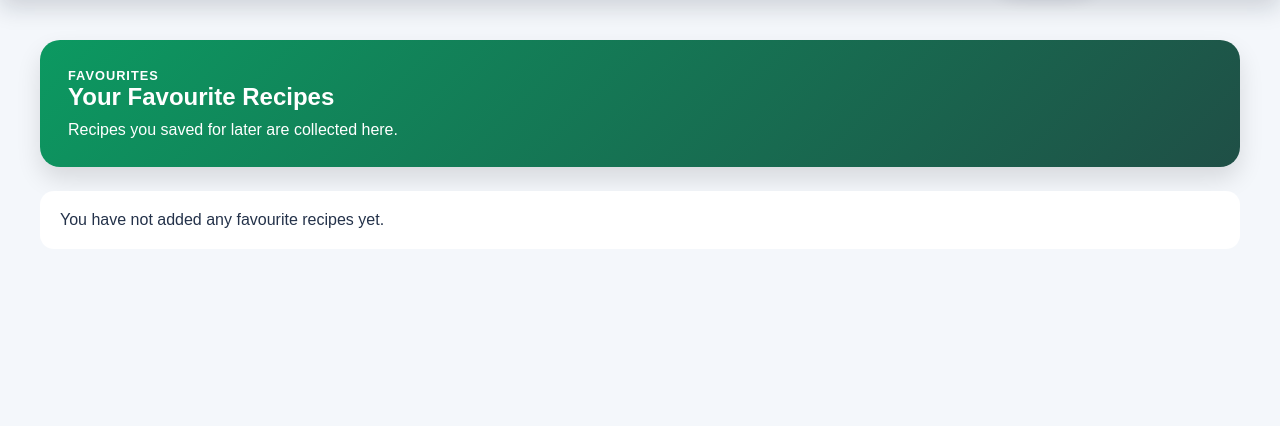
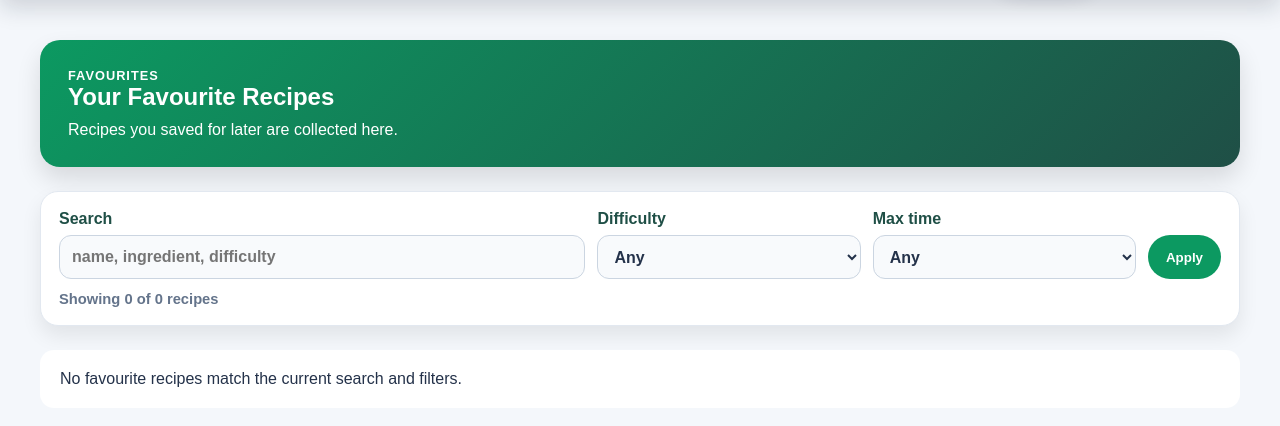
Before and after one commit to 2026-pwr-sl/script-languages-6g, a Flask app: page /favourites in a window 1280 px wide. Shown: the part 80-506 px from the top of the page. Run offline with Flask 3, Linux system fonts and the light colour scheme.

Commit message:
feat: filter and search

```diff
--- a/Frinder/app.py
+++ b/Frinder/app.py
@@ -34,6 +34,7 @@ from utils import parse_ingredients
 
 BASE_DIR = Path(__file__).resolve().parent
 DATA_DIR = BASE_DIR / "data"
+MAX_COOKING_TIME_FILTERS = [15, 30, 45, 60]
 
 app = Flask(__name__)
 app.secret_key = "frinder2137glhfdonthackmeplease"
@@ -121,6 +122,81 @@ def get_recipe_suggestions(
     )
 
     return suggestions, favourite_recipe_names
+
+
+def get_recipe_filter_state():
+    max_time = request.args.get("max_time", "").strip()
+    valid_max_times = {str(option) for option in MAX_COOKING_TIME_FILTERS}
+
+    if max_time not in valid_max_times:
+        max_time = ""
+
+    return {
+        "q": request.args.get("q", "").strip(),
+        "difficulty": request.args.get("difficulty", "").strip(),
+        "max_time": max_time,
+    }
+
+
+def get_recipe_difficulty_options(recipes):
+    return sorted(
+        {
+            recipe.difficulty
+            for recipe in recipes
+            if recipe.difficulty
+        }
+    )
+
+
+def recipe_matches_search(recipe, search_text):
+    if not search_text:
+        return True
+
+    search_value = search_text.lower()
+    searchable_parts = [
+        recipe.name,
+        recipe.instructions,
+        recipe.difficulty,
+        *recipe.ingredients,
+    ]
+
+    return any(search_value in str(part).lower() for part in searchable_parts)
+
+
+def filter_recipe_list(recipes, filters):
+    filtered_recipes = []
+    max_time = int(filters["max_time"]) if filters["max_time"] else None
+
+    for recipe in recipes:
+        if not recipe_matches_search(recipe, filters["q"]):
+            continue
+
+        if (
+            filters["difficulty"]
+            and recipe.difficulty.lower() != filters["difficulty"].lower()
+        ):
+            continue
+
+        if max_time is not None and recipe.cooking_time > max_time:
+            continue
+
+        filtered_recipes.append(recipe)
+
+    return filtered_recipes
+
+
+def build_recipe_filter_context(recipes, filtered_recipes, filters, endpoint):
+    return {
+        "recipe_filters": filters,
+        "recipe_filter_endpoint": endpoint,
+        "difficulty_filter_options": get_recipe_difficulty_options(recipes),
+        "max_time_filter_options": MAX_COOKING_TIME_FILTERS,
+        "filtered_recipe_count": len(filtered_recipes),
+        "total_recipe_count": len(recipes),
+        "has_active_recipe_filters": bool(
+            filters["q"] or filters["difficulty"] or filters["max_time"]
+        ),
+    }
 
 
 @app.route("/quick-add", methods=["POST"])
@@ -224,11 +300,19 @@ def remove_ingredient():
 @app.route("/all-recipes")
 def all_recipes():
     recipes_list, favourite_recipe_names = get_recipes_with_favourite_status()
+    filters = get_recipe_filter_state()
+    filtered_recipes = filter_recipe_list(recipes_list, filters)
 
     return render_template(
         "all_recipes.html",
-        recipes=recipes_list,
+        recipes=filtered_recipes,
         favourite_recipe_names=favourite_recipe_names,
+        **build_recipe_filter_context(
+            recipes_list,
+            filtered_recipes,
+            filters,
+            "all_recipes",
+        ),
     )
 
 
@@ -310,11 +394,19 @@ def favourites():
         for recipe in recipes_list
         if recipe_key(recipe.name) in favourite_recipe_names
     ]
+    filters = get_recipe_filter_state()
+    filtered_favourite_recipes = filter_recipe_list(favourite_recipes, filters)
 
     return render_template(
         "favourites.html",
-        recipes=favourite_recipes,
+        recipes=filtered_favourite_recipes,
         favourite_recipe_names=favourite_recipe_names,
+        **build_recipe_filter_context(
+            favourite_recipes,
+            filtered_favourite_recipes,
+            filters,
+            "favourites",
+        ),
     )
 
 
--- a/Frinder/static/style.css
+++ b/Frinder/static/style.css
@@ -459,6 +459,86 @@ button {
 
 .recipes-empty-message {
   grid-column: 1 / -1;
+}
+
+.recipe-filter-panel {
+  background: white;
+  border: 1px solid #e2e8f0;
+  border-radius: 18px;
+  padding: 18px;
+  margin-bottom: 24px;
+  box-shadow: 0 10px 20px rgba(0, 0, 0, 0.08);
+}
+
+.recipe-filter-form {
+  display: grid;
+  grid-template-columns: minmax(220px, 2fr) minmax(150px, 1fr) minmax(140px, 1fr) auto;
+  gap: 12px;
+  align-items: end;
+}
+
+.recipe-filter-field {
+  display: flex;
+  flex-direction: column;
+  gap: 7px;
+  color: #1f4f46;
+  font-weight: 800;
+}
+
+.recipe-filter-field input,
+.recipe-filter-field select {
+  min-height: 44px;
+  width: 100%;
+  box-sizing: border-box;
+  border: 1px solid #cbd5e1;
+  border-radius: 12px;
+  background: #f8fafc;
+  color: #24324a;
+  font: inherit;
+  padding: 9px 12px;
+}
+
+.recipe-filter-actions {
+  display: flex;
+  align-items: center;
+  gap: 10px;
+}
+
+.recipe-filter-button,
+.recipe-filter-reset {
+  min-height: 44px;
+  display: inline-flex;
+  align-items: center;
+  justify-content: center;
+  border-radius: 999px;
+  font-weight: 800;
+  text-decoration: none;
+  white-space: nowrap;
+}
+
+.recipe-filter-button {
+  border: none;
+  background: #0C9961;
+  color: white;
+  cursor: pointer;
+  padding: 0 18px;
+}
+
+.recipe-filter-reset {
+  color: #1f4f46;
+  padding: 0 8px;
+}
+
+.recipe-filter-button:hover,
+.recipe-filter-reset:hover {
+  opacity: 0.9;
+}
+
+.recipe-filter-count {
+  margin: 12px 0 0;
+  color: #64748b;
+  font-size: 0.92rem;
+  font-weight: 700;
 }
 
 .favourites-empty,
@@ -985,6 +1065,14 @@ button {
     flex-direction: column;
     align-items: flex-start;
   }
+
+  .recipe-filter-form {
+    grid-template-columns: 1fr 1fr;
+  }
+
+  .recipe-filter-actions {
+    grid-column: 1 / -1;
+  }
 }
 
 .quick-add-widget {
@@ -1144,4 +1232,12 @@ button {
   .recipe-card__meta {
     width: 100%;
   }
+
+  .recipe-filter-form {
+    grid-template-columns: 1fr;
+  }
+
+  .recipe-filter-actions {
+    grid-column: auto;
+  }
 }
--- /dev/null
+++ b/Frinder/templates/_recipe_filters.html
@@ -0,0 +1,57 @@
+<section class="recipe-filter-panel">
+  <form method="GET" action="{{ url_for(recipe_filter_endpoint) }}" class="recipe-filter-form">
+    <label class="recipe-filter-field">
+      <span>Search</span>
+      <input
+        type="search"
+        name="q"
+        value="{{ recipe_filters.q }}"
+        placeholder="name, ingredient, difficulty"
+      >
+    </label>
+
+    <label class="recipe-filter-field">
+      <span>Difficulty</span>
+      <select name="difficulty">
+        <option value="">Any</option>
+        {% for difficulty in difficulty_filter_options %}
+          <option
+            value="{{ difficulty }}"
+            {% if recipe_filters.difficulty == difficulty %}selected{% endif %}
+          >
+            {{ difficulty }}
+          </option>
+        {% endfor %}
+      </select>
+    </label>
+
+    <label class="recipe-filter-field">
+      <span>Max time</span>
+      <select name="max_time">
+        <option value="">Any</option>
+        {% for max_time in max_time_filter_options %}
+          <option
+            value="{{ max_time }}"
+            {% if recipe_filters.max_time == max_time|string %}selected{% endif %}
+          >
+            {{ max_time }} min
+          </option>
+        {% endfor %}
+      </select>
+    </label>
+
+    <div class="recipe-filter-actions">
+      <button type="submit" class="recipe-filter-button">Apply</button>
+
+      {% if has_active_recipe_filters %}
+        <a href="{{ url_for(recipe_filter_endpoint) }}" class="recipe-filter-reset">
+          Reset
+        </a>
+      {% endif %}
+    </div>
+  </form>
+
+  <p class="recipe-filter-count">
+    Showing {{ filtered_recipe_count }} of {{ total_recipe_count }} recipes
+  </p>
+</section>
--- a/Frinder/templates/all_recipes.html
+++ b/Frinder/templates/all_recipes.html
@@ -6,6 +6,8 @@
   <h1>Browse All Recipes</h1>
   <p>Here you can see every recipe available in Frinder.</p>
 </section>
+
+{% include "_recipe_filters.html" %}
 
 <section class="all-recipes-section">
   {% if recipes %}
@@ -65,7 +67,9 @@
       {% endfor %}
     </div>
   {% else %}
-    <p class="recipes-empty-message">No recipes available yet.</p>
+    <p class="recipes-empty-message">
+      No recipes match the current search and filters.
+    </p>
   {% endif %}
 </section>
 {% endblock %}
--- a/Frinder/templates/favourites.html
+++ b/Frinder/templates/favourites.html
@@ -6,6 +6,8 @@
   <h1>Your Favourite Recipes</h1>
   <p>Recipes you saved for later are collected here.</p>
 </section>
+
+{% include "_recipe_filters.html" %}
 
 <section class="favourites-section">
   {% if recipes %}
@@ -54,7 +56,9 @@
       {% endfor %}
     </div>
   {% else %}
-    <p class="recipes-empty-message">You have not added any favourite recipes yet.</p>
+    <p class="recipes-empty-message">
+      No favourite recipes match the current search and filters.
+    </p>
   {% endif %}
 </section>
 {% endblock %}
```
Also changed, not shown: Frinder/data/frinder.db.
